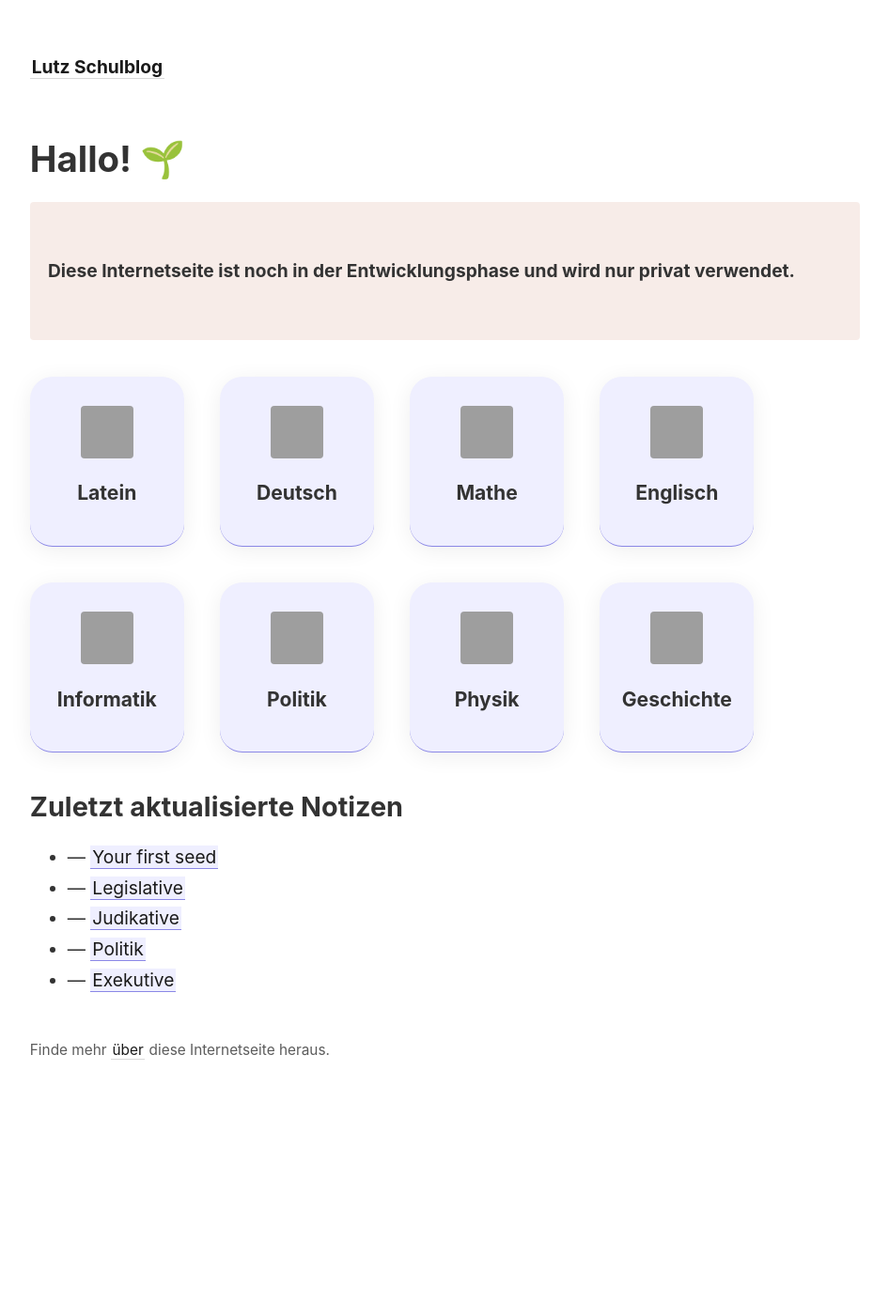
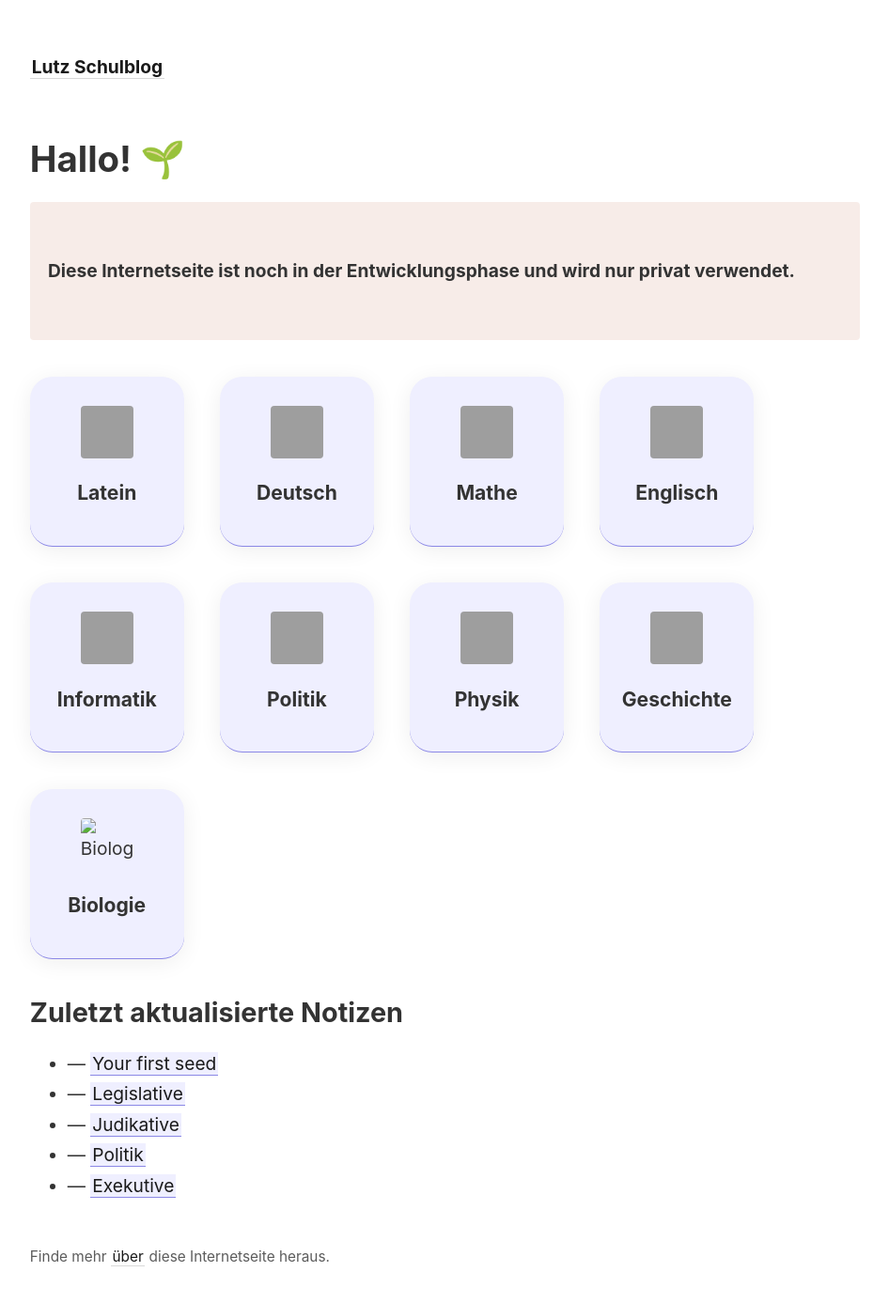
Before and after one commit to lutz-stu/school-blog, a Jekyll site: the page built from _pages/index.md, in a window 1280 px wide, cut to the strip 0-1418 px from the top of the page. Shown: the top 1387 px of the strip at 94% size, without its empty margins (45-991 px from the left). Built offline with Jekyll 4.4.1, drawn with Linux system fonts in a browser that asks for light colours; before the commit the page ends 1198 px from its top, so only the background shows below that; grey boxes are pictures that could not be loaded.

Commit message:
Update index

```diff
--- a/_pages/index.md
+++ b/_pages/index.md
@@ -86,6 +86,10 @@ permalink: /
     <img src="https://cdn-icons-png.flaticon.com/512/124/124784.png" alt="Geschichte Icon"/>
     <div class="subject-title">Geschichte</div>
   </a>
+  <a class="subject-card internal-link" href="{{ site.baseurl }}/Biologie">
+    <img src="" alt="Biologie Icon"/>
+    <div class="subject-title">Biologie</div>
+  </a>
 </div>
 
 
```
